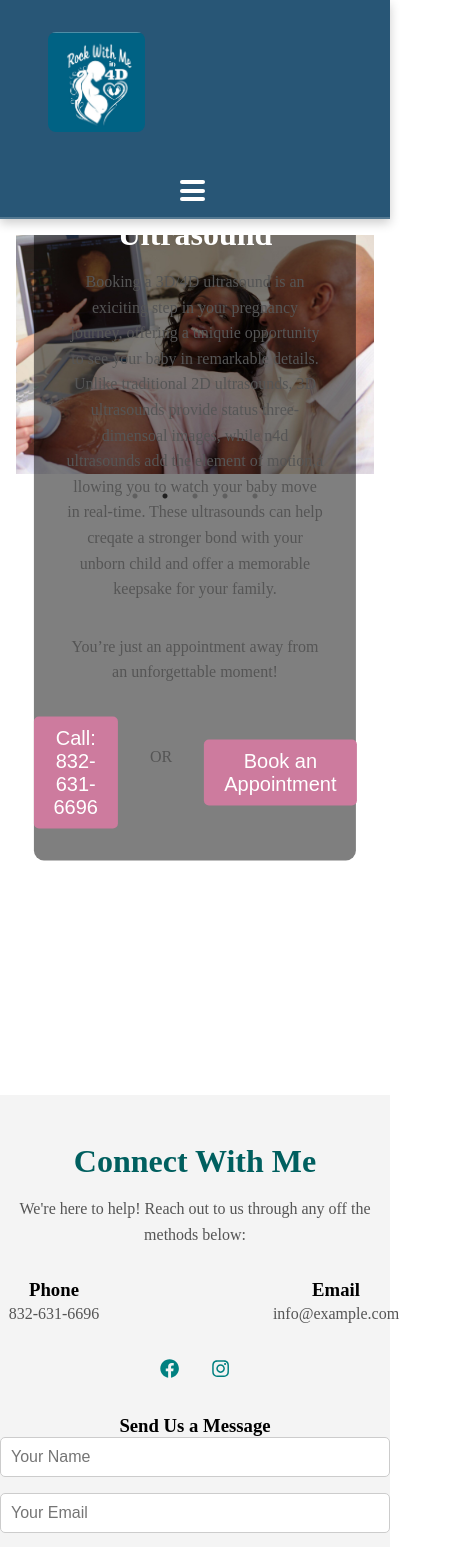
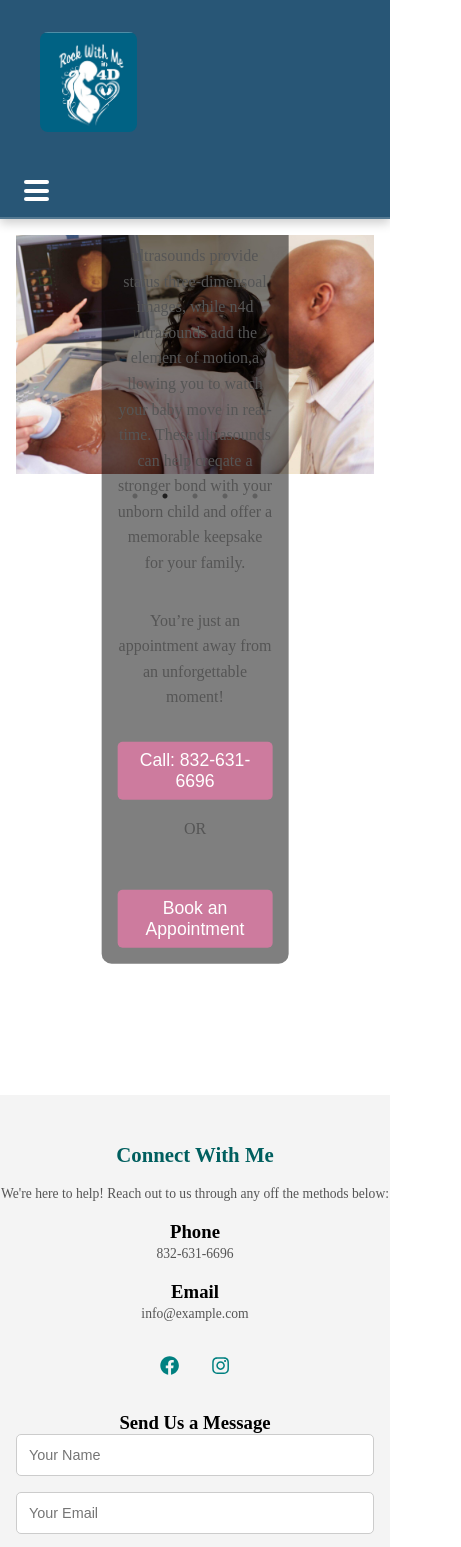
Before and after one commit to zcross13/rock_with_me, a React (Vite) app: page / in a window 390 px wide. Shown: the top 1547 px of the page, 461 px wide, since content can reach past the window. Built offline with nearby package versions, Linux system fonts and the light colour scheme.

Commit message:
fix styling for mobile

```diff
--- a/src/App.tsx
+++ b/src/App.tsx
@@ -3,7 +3,6 @@ import About from './pages/About-me';
 import FAQ from './pages/FAQ';
 import Home from './pages/Home';
 import Prices from './pages/Prices';
-import Reviews from './pages/Reviews';
 // import Schedule from "./pages/Schedule-Appointment";
 // import ThreeDUltrasound from "./pages/ThreeDUltrasound";
 // import FourDUltrasound from "./pages/FourDUltrasound";
@@ -21,7 +20,6 @@ function App() {
           <Route path="/about-us" element={<About />} />
           <Route path="/" element={<Home />} />
           <Route path="/prices" element={<Prices />} />
-          <Route path="/reviews" element={<Reviews />} />
           <Route path="/faq" element={<FAQ />} />
           <Route path="*" element={<NotFound />} />
         </Routes>
--- a/src/components/Navbar.tsx
+++ b/src/components/Navbar.tsx
@@ -49,7 +49,7 @@ const Navbar = () => {
       <ul className={`nav-links ${isMenuOpen ? 'open' : ''}`}>
         <CustomLink to="/about-us"> About Us</CustomLink>
         <CustomLink to="/prices"> Prices </CustomLink>
-        <CustomLink to="/reviews"> Reviews</CustomLink>
+        {/* <CustomLink to="/reviews"> Reviews</CustomLink> */}
         <CustomLink to="faq"> FAQs</CustomLink>
         <CustomLink to="/contact"> Contact Me</CustomLink>
         <button onClick={handleButtonClick} className="cta-button">
--- a/src/pages/Prices.tsx
+++ b/src/pages/Prices.tsx
@@ -21,6 +21,7 @@ const Prices = () => {
             expecting parents looking to get a glimpse of their little one.
           </p>
         </div>
+
 
         {/* 4D Ultrasound */}
         <div className="price-item">
--- a/src/pages/Schedule-Appointment.tsx
+++ /dev/null
@@ -1,5 +0,0 @@
-function Schedule() {
-  return <h1>Schedule Appointmnet</h1>;
-}
-
-export default Schedule;
--- a/src/styles.css
+++ b/src/styles.css
@@ -1,3 +1,4 @@
+/* Global Reset */
 * {
   box-sizing: border-box;
   margin: 0;
@@ -32,6 +33,7 @@ body {
   border-radius: 5px;
 }
 
+/* Navigation Links Styles */
 .nav-links {
   display: flex;
   gap: 1rem;
@@ -42,15 +44,14 @@ body {
   display: block;
 }
 
-/* Header section styling */
+/* Header Section Styling */
 .header {
   width: 100%;
   height: 100vh;
   position: relative;
 }
 
-/* Header image styling*/
-
+/* Hero Section Styling */
 .hero {
   position: relative;
   width: 100%;
@@ -64,7 +65,7 @@ body {
   filter: brightness(0.6);
 }
 
-/* Content overlay for the hero section */
+/* Content Overlay for Hero Section */
 .hero-content {
   position: absolute;
   top: 50%;
@@ -84,7 +85,7 @@ body {
   margin-bottom: 2rem;
 }
 
-/* SocialMediaLinks.css */
+/* Social Media Links Styling */
 .social-links {
   margin-top: 2rem;
 }
@@ -101,6 +102,7 @@ body {
   color: rgb(205, 123, 158); /* Hover color */
 }
 
+/* Media Queries for Smaller Screens */
 @media (max-width: 768px) {
   .nav {
     flex-direction: column; /* Stack items vertically on smaller screens */
@@ -108,14 +110,15 @@ body {
     padding: 1rem;
   }
 
-  .nav ul {
-    flex-direction: column; /* Stack the links vertically */
+  /* Stack the navigation links vertically */
+  .nav-links {
+    flex-direction: column;
     display: none;
     width: 100%;
   }
 
-  .nav ul.open {
-    display: block;
+  .nav-links.open {
+    display: block; /* Display navigation links when open */
   }
 
   .hamburger {
@@ -138,6 +141,6 @@ body {
 
   .cta-button {
     font-size: 1rem;
-    padding: 0.5 rem 1.5rem;
+    padding: 0.5rem 1.5rem; /* Fixed padding typo */
   }
 }
--- a/src/styles/about.css
+++ b/src/styles/about.css
@@ -71,3 +71,74 @@ ul li {
   text-align: center;
   margin-top: 2rem;
 }
+
+/* Mobile Responsiveness */
+@media (max-width: 768px) {
+  .about-container {
+    padding: 1rem;
+  }
+
+  .about-header h1 {
+    font-size: 2rem;
+  }
+
+  .about-header p {
+    font-size: 1rem;
+  }
+
+  h2 {
+    font-size: 1.5rem;
+  }
+
+  p {
+    font-size: 0.95rem;
+  }
+
+  .cta-button {
+    width: 100%;
+    padding: 14px 0;
+    font-size: 1.1rem;
+  }
+
+  ul li {
+    font-size: 1rem;
+  }
+
+  /* Adjust social media links for mobile */
+  .social-media-links {
+    margin-top: 1.5rem;
+  }
+}
+
+/* Extra Small Devices (phones in portrait mode) */
+@media (max-width: 480px) {
+  .about-container {
+    padding: 0.5rem;
+  }
+
+  .about-header h1 {
+    font-size: 1.5rem;
+  }
+
+  .about-header p {
+    font-size: 0.9rem;
+  }
+
+  h2 {
+    font-size: 1.3rem;
+  }
+
+  p {
+    font-size: 0.85rem;
+  }
+
+  .cta-button {
+    width: 100%;
+    padding: 12px 0;
+    font-size: 1rem;
+  }
+
+  ul li {
+    font-size: 0.9rem;
+  }
+}
--- a/src/styles/faq.css
+++ b/src/styles/faq.css
@@ -74,9 +74,45 @@
 
   .faq-question {
     font-size: 1rem;
+    padding: 0.5rem;
   }
 
   .faq-answer {
     font-size: 0.9rem;
+    padding: 0.8rem 1.2rem;
+  }
+
+  .faq-item {
+    padding: 0.8rem 0;
   }
 }
+
+/* Extra Small Devices (phones in portrait mode) */
+@media (max-width: 480px) {
+  .faq-container {
+    padding: 0.5rem;
+  }
+
+  .faq h2 {
+    font-size: 1.4rem;
+    margin-bottom: 1.5rem;
+  }
+
+  .faq-question {
+    font-size: 0.9rem;
+    padding: 0.4rem;
+  }
+
+  .faq-answer {
+    font-size: 0.85rem;
+    padding: 0.6rem 1rem;
+  }
+
+  .faq-item {
+    padding: 0.6rem 0;
+  }
+
+  .faq-question span {
+    font-size: 1.3rem;
+  }
+}
--- a/src/styles/footer.css
+++ b/src/styles/footer.css
@@ -54,3 +54,61 @@
 .inquiry-form button:hover {
   background-color: rgb(0, 128, 128);
 }
+
+/* Responsive Design */
+@media (max-width: 768px) {
+  .contact-info {
+    flex-direction: column; /* Stack contact items vertically */
+    gap: 1rem;
+    margin-top: 1.5rem;
+  }
+
+  .contact-item {
+    min-width: 100%; /* Ensure contact items take full width on smaller screens */
+    flex: 1;
+  }
+
+  .inquiry-form form {
+    max-width: 100%;
+    padding: 0 1rem; /* Add padding for form on mobile */
+  }
+
+  .inquiry-form input,
+  .inquiry-form textarea {
+    padding: 12px;
+    font-size: 0.95rem;
+  }
+
+  .inquiry-form button {
+    padding: 12px 24px;
+    font-size: 1rem;
+  }
+}
+
+/* Extra Small Devices (phones in portrait mode) */
+@media (max-width: 480px) {
+  .contact-info {
+    gap: 1rem; /* Reduce gap between items */
+    margin-top: 1rem;
+  }
+
+  .contact-item {
+    min-width: 100%;
+    flex: 1;
+  }
+
+  .inquiry-form form {
+    padding: 0 1rem;
+  }
+
+  .inquiry-form input,
+  .inquiry-form textarea {
+    padding: 12px;
+    font-size: 0.9rem;
+  }
+
+  .inquiry-form button {
+    padding: 12px 20px;
+    font-size: 0.95rem;
+  }
+}
--- a/src/styles/header.css
+++ b/src/styles/header.css
@@ -67,3 +67,50 @@
 .cta-button:hover {
   background-color: rgb(0, 128, 128);
 }
+
+/* Responsive Design */
+@media (max-width: 768px) {
+  .hero {
+    height: 400px; /* Adjust the height for tablets and smaller screens */
+  }
+
+  .hero-content {
+    padding: 1.5rem;
+    max-width: 85%;
+  }
+
+  .cta-buttons-container {
+    flex-direction: column; /* Stack buttons vertically on smaller screens */
+    gap: 1rem;
+  }
+
+  .cta-button {
+    font-size: 1.1rem; /* Reduce button text size for mobile */
+    padding: 12px 24px; /* Make buttons a bit larger for easier tapping */
+  }
+
+  .or-text {
+    font-size: 1rem; /* Smaller text size for the "or" text */
+  }
+}
+
+/* Extra Small Devices (phones in portrait mode) */
+@media (max-width: 480px) {
+  .hero {
+    height: 300px; /* Reduce height on smaller phones */
+  }
+
+  .hero-content {
+    padding: 1rem;
+    max-width: 80%;
+  }
+
+  .cta-button {
+    font-size: 1rem; /* Even smaller button text size */
+    padding: 10px 20px;
+  }
+
+  .or-text {
+    font-size: 0.9rem; /* Adjust "or" text for smaller screens */
+  }
+}
--- a/src/styles/navbar.css
+++ b/src/styles/navbar.css
@@ -106,6 +106,7 @@
   background-color: rgb(40, 86, 118);
   padding: 1rem;
   text-align: center;
+  z-index: 2;
 }
 
 .nav-links.open li {
@@ -124,6 +125,16 @@
 
   .nav-links.open {
     display: block;
+    width: 100%; /* Ensure the nav links take full width on mobile */
+  }
+
+  .nav-links li {
+    text-align: center;
+  }
+
+  .nav-links a {
+    padding: 1rem; /* Make the links bigger and more clickable on mobile */
+    font-size: 1.2rem;
   }
 }
 
@@ -143,3 +154,21 @@
   background-color: rgb(0, 128, 128);
   transform: scale(1.05); /* Add scale effect on hover */
 }
+
+/* Mobile Menu Adjustments */
+@media (max-width: 480px) {
+  .site-logo {
+    font-size: 2rem; /* Slightly smaller logo text for very small screens */
+  }
+
+  .cta-button {
+    font-size: 1.1rem; /* Slightly smaller CTA button text */
+    padding: 8px 16px; /* Adjust CTA button size for mobile */
+  }
+
+  .nav {
+    flex-direction: column;
+    align-items: flex-start;
+    padding: 1rem 1.5rem; /* Adjust padding for smaller screen */
+  }
+}
--- a/src/styles/prices.css
+++ b/src/styles/prices.css
@@ -1,3 +1,4 @@
+/* Prices Page */
 .prices-page {
   padding: 3rem;
   text-align: center;
@@ -21,19 +22,29 @@
   align-items: flex-start;
   gap: 2rem;
   margin-left: 5%;
+  justify-content: center;
 }
 
+/* Price Item Styling */
 .price-item {
-  width: 90%;
+  width: 100%; /* Changed to 100% to ensure full-width on smaller screens */
+  max-width: 600px; /* Limit width for larger screens */
   background-color: rgb(245, 245, 245);
   padding: 1.5rem;
   border-radius: 8px;
   box-shadow: 0px 4px 6px rgba(0, 0, 0, 0.1);
+  transition: box-shadow 0.3s ease, transform 0.3s ease; /* Added transform for hover */
+}
+
+.price-item:hover {
+  box-shadow: 0px 6px 10px rgba(0, 0, 0, 0.2); /* Hover effect for interactivity */
+  transform: translateY(-5px); /* Slight upward movement on hover */
 }
 
 .price-item h2 {
   font-size: 2rem;
   margin-bottom: 0.5rem;
+  color: rgb(40, 86, 118); /* Slightly darker color for headings */
 }
 
 .price-item p {
@@ -51,8 +62,10 @@
 .additional-services li {
   font-size: 1.1rem;
   margin: 0.5rem 0;
+  color: #333; /* Darker text for readability */
 }
 
+/* Call to Action Button */
 .cta-container {
   margin-top: 3rem;
 }
@@ -64,9 +77,69 @@
   font-size: 1.2rem;
   border-radius: 5px;
   cursor: pointer;
-  transition: background-color 0.3s;
+  transition: background-color 0.3s, transform 0.3s ease;
 }
 
 .cta-button:hover {
   background-color: rgb(0, 128, 128);
+  transform: scale(1.05); /* Slight scaling effect on hover */
 }
+
+/* Responsive Design */
+@media (max-width: 768px) {
+  .prices-page {
+    padding: 2rem 1rem;
+  }
+
+  .price-list {
+    margin-left: 0;
+    gap: 1.5rem;
+  }
+
+  .price-item {
+    width: 100%;
+    max-width: 100%; /* Full width for price items */
+    margin: 0 auto;
+  }
+
+  .price-item h2 {
+    font-size: 1.8rem;
+  }
+
+  .price-item p {
+    font-size: 1.3rem;
+  }
+
+  .cta-button {
+    font-size: 1.1rem;
+    padding: 0.8rem 1.6rem;
+  }
+}
+
+@media (max-width: 480px) {
+  .prices-header h1 {
+    font-size: 2rem; /* Smaller heading size for smaller screens */
+  }
+
+  .prices-header p {
+    font-size: 1rem; /* Adjust paragraph font size for mobile */
+  }
+
+  .cta-button {
+    font-size: 1rem;
+    padding: 0.8rem 1.5rem; /* Slightly smaller button size for small screens */
+  }
+
+  .price-item {
+    width: 100%; /* Ensure each price item takes up full width */
+    padding: 1rem;
+  }
+
+  .price-item h2 {
+    font-size: 1.6rem; /* Adjust heading size for smaller screens */
+  }
+
+  .price-item p {
+    font-size: 1.2rem; /* Adjust price text size for smaller screens */
+  }
+}
```
Also changed, not shown: src/styles/reviews.css (+53 -8 lines).
